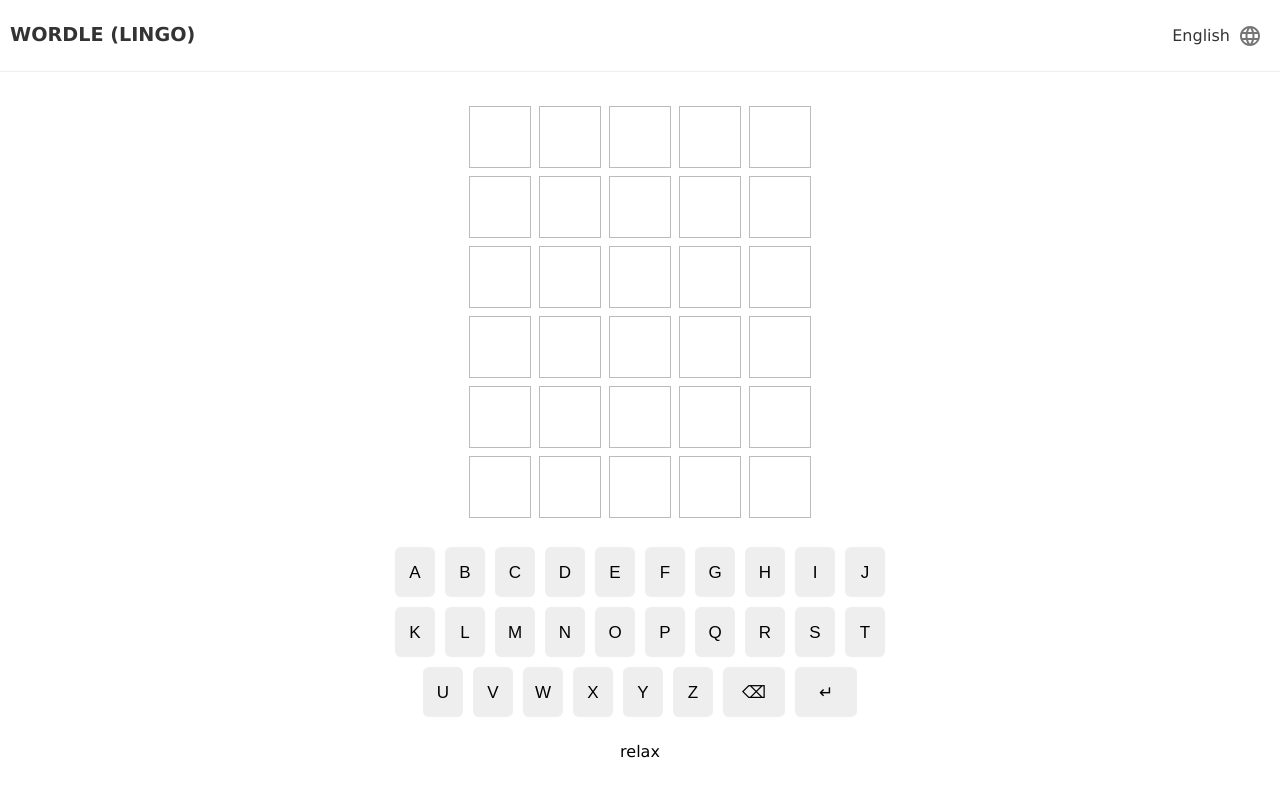
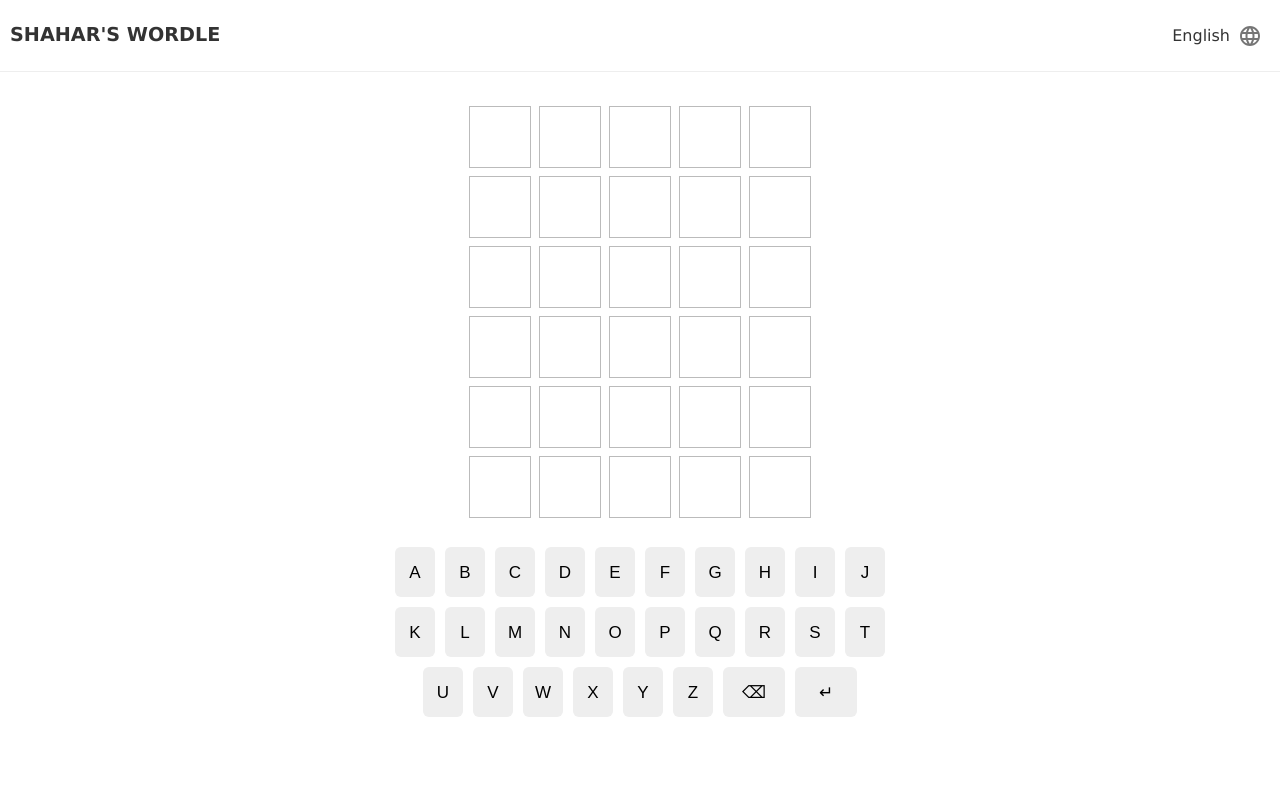
Before and after one commit to ShaharSalhov/wordle, a React (Create React App) app: page / in a window 1280 px wide. Shown: the top 796 px of the page. Built offline with nearby package versions, Linux system fonts and the light colour scheme.

Commit message:
changed title and removed solution display

```diff
--- a/src/App.js
+++ b/src/App.js
@@ -15,6 +15,15 @@ function App() {
     },
     [language, setSolution]
   )
+
+  useEffect(() => {
+    const languageData = window.localStorage.getItem('MY_LANGUAGE_STATE');
+    if ( languageData !== null ) setLanguage(JSON.parse(languageData));
+  }, []);
+
+  useEffect(() => {
+    window.localStorage.setItem('MY_LANGUAGE_STATE', JSON.stringify(language));
+  }, [language])
 
   useEffect( () => {
     // fetch('http://localhost:3001/solutions')
--- a/src/components/Wordle.js
+++ b/src/components/Wordle.js
@@ -33,7 +33,7 @@ export default function Wordle( {solution, language, setLanguage, generateNewSol
   return (
     <React.Fragment>
       <header className="header">
-        <h1>WORDLE (LINGO)</h1>
+        <h1>SHAHAR'S WORDLE</h1>
 
         <div className="languageDiv">
           <p>{language}</p>
@@ -56,7 +56,6 @@ export default function Wordle( {solution, language, setLanguage, generateNewSol
 
           {showModal && <Modal isCorrect={isCorrect} turn={turn} solution={solution} resetGame={resetGame} setShowModal={setShowModal}/>}
 
-            <p>{solution}</p>
       </div>
     </React.Fragment>
   )
```
